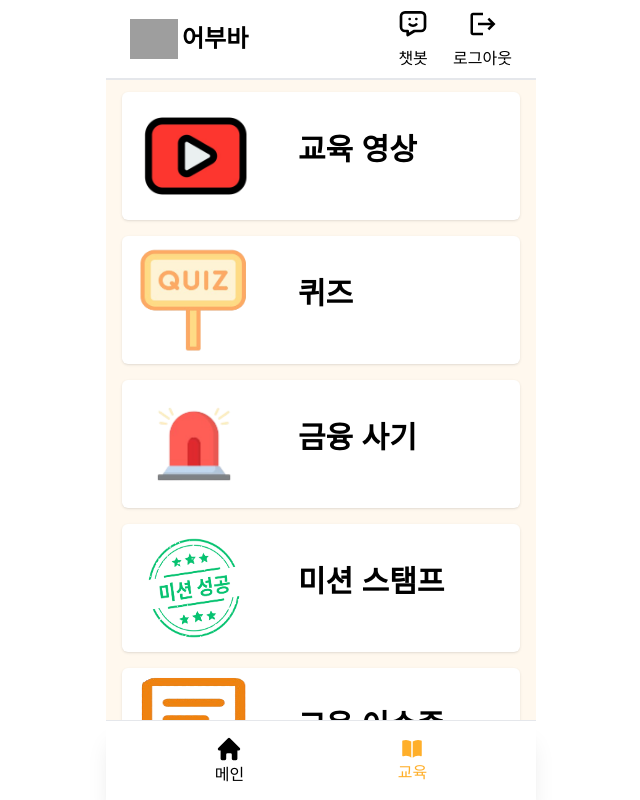
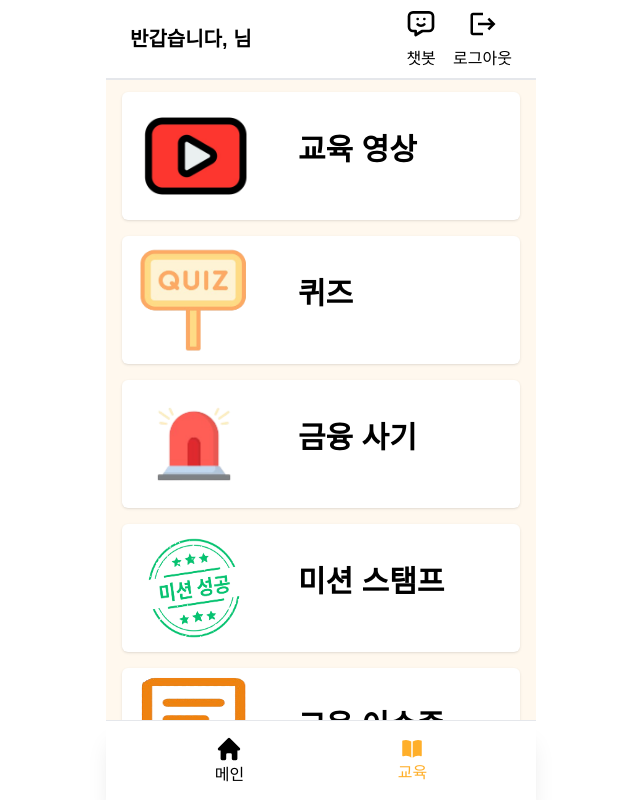
Before and after one commit to uhbooba/frontend, a React (Vite) app: page /education in a window 1280 px wide. Shown: the whole page, without its empty margins (319-959 px from the left). Built offline with nearby package versions, Linux system fonts and the light colour scheme; no server answers; sample sign-in values are in the browser's storage; grey boxes are pictures that could not be loaded; a web font is replaced by a local one.

Commit message:
:bug: Fix: 교육메인 탑바 변경누락 수정

```diff
--- a/src/pages/Education.tsx
+++ b/src/pages/Education.tsx
@@ -60,7 +60,7 @@ const Education = () => {
           title=''
           showBackButton={false}
           showXButton={false}
-          showMainButton={true}
+          showUserName={true}
         />
       </div>
       <MainWrapper isBottomTab={true}>
```
